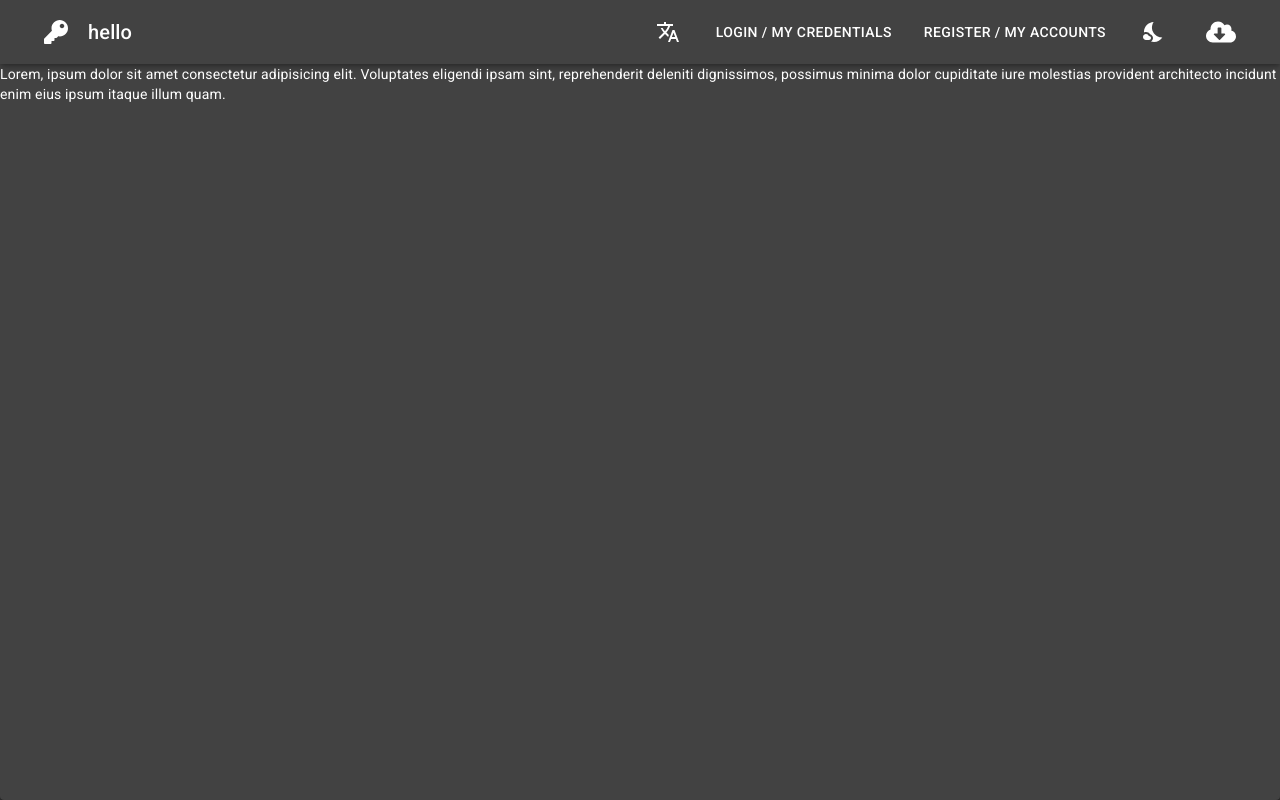
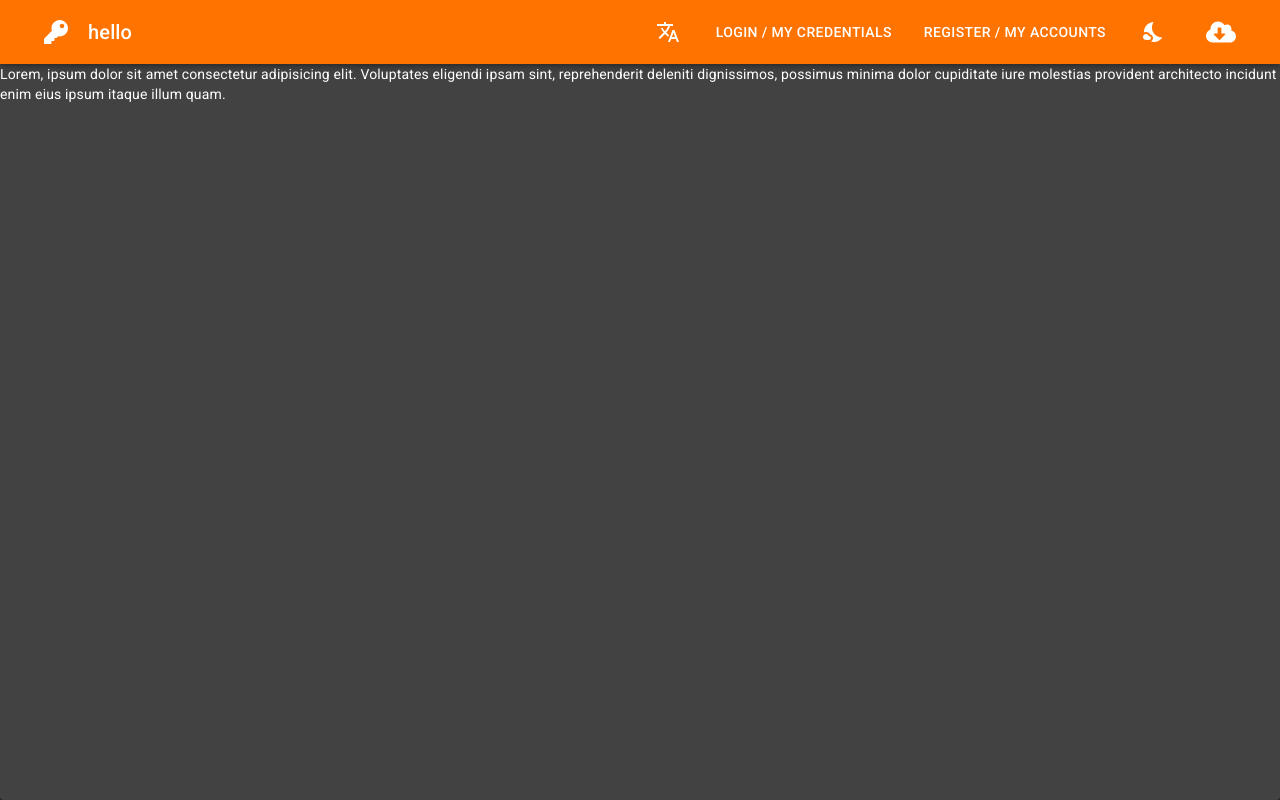
Before and after one commit to TheMrCorvy/Desktop-Frontend, a React (Create React App) app: page / in a window 1280 px wide. Built offline with nearby package versions, Linux system fonts and the light colour scheme.

Commit message:
from now on, im using my own orange

```diff
--- a/src/App.tsx
+++ b/src/App.tsx
@@ -26,9 +26,9 @@ const App: FC = () => {
 		palette: {
 			type: theme,
 			primary: {
-				light: orange[700],
-				dark: orange[700],
-				main: orange[700],
+				light: "#ff7300",
+				dark: "#ff7300",
+				main: "#ff7300",
 				contrastText: "#fff",
 			},
 			secondary: {
--- a/src/components/Navbar/index.tsx
+++ b/src/components/Navbar/index.tsx
@@ -102,7 +102,7 @@ const Navbar = () => {
 		<>
 			<div className={classes.root}>
 				<Hidden smDown>
-					<AppBar position="fixed" color={theme === "dark" ? "inherit" : "secondary"}>
+					<AppBar position="fixed" color={theme === "dark" ? "primary" : "secondary"}>
 						<Toolbar>
 							<Tooltip title="Home">
 								<IconButton
```
